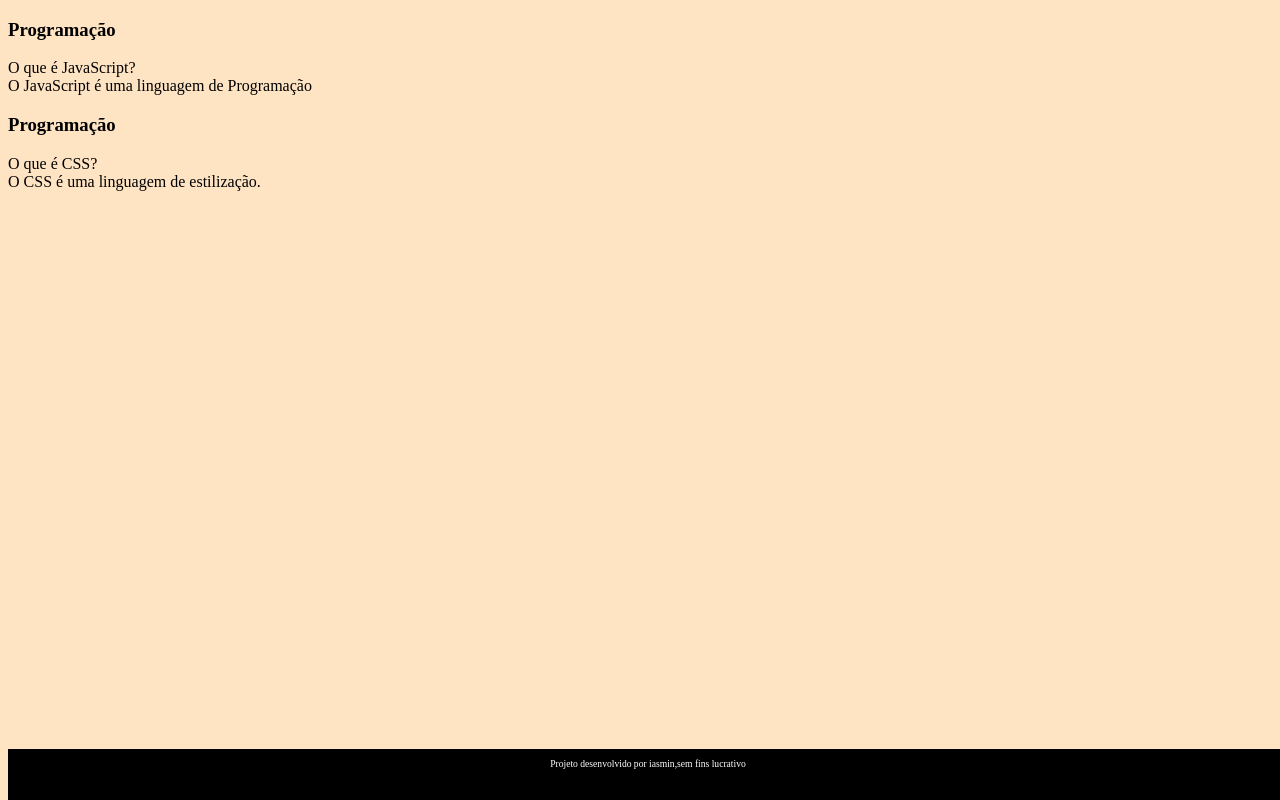
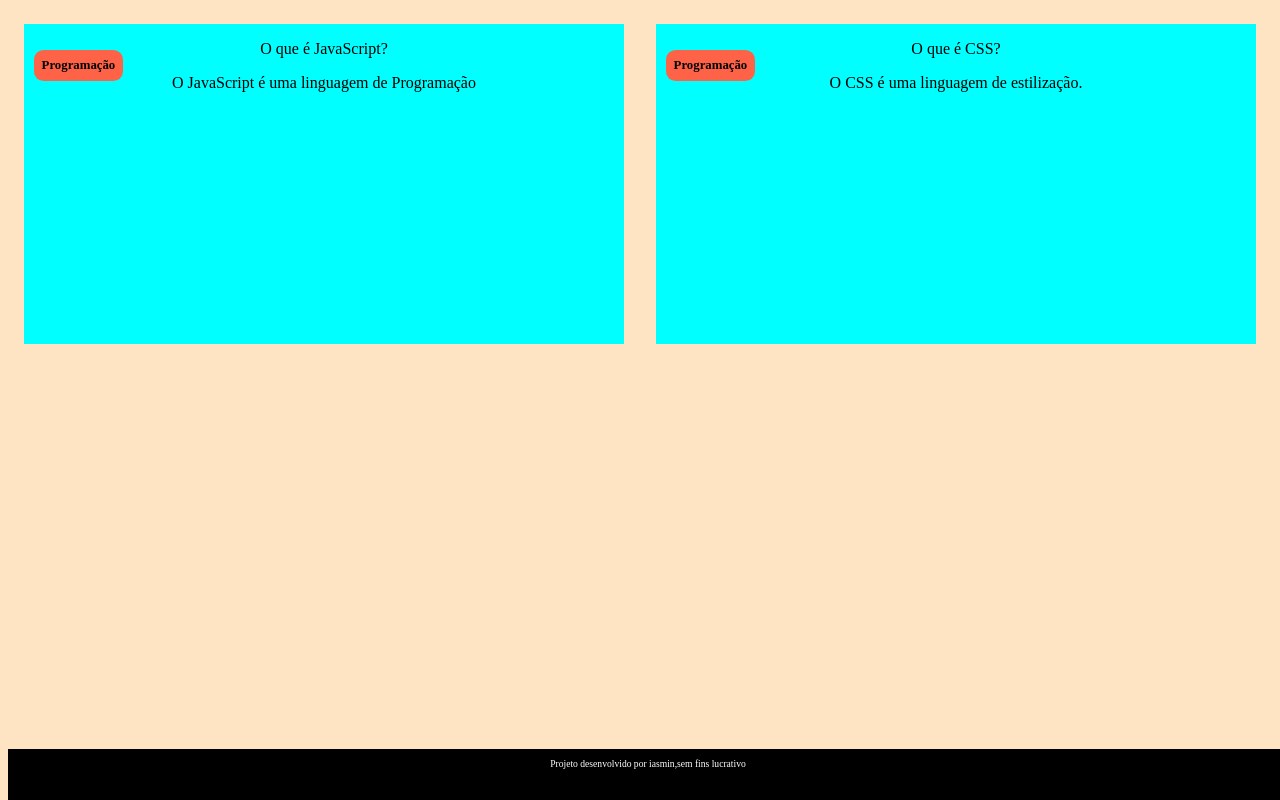
Before and after one commit to iasminrodrigues/flashcard, a plain HTML site: page index.html in a window 1280 px wide. Drawn offline with Linux system fonts and the light colour scheme; files that its build step writes are made by us from their sources.

Commit message:
atualizado

```diff
--- a/index.html
+++ b/index.html
@@ -15,10 +15,10 @@
         <div class="cartao__conteudo">
          <h3>Programação</h3>
          <div class="cartao__conteudo__pergunta">
-            O que é JavaScript?
+         <p>   O que é JavaScript?</p>
          </div>
         <div class="cartao__conteudo__resposta">
-        O JavaScript é uma linguagem de Programação
+        <p>   O JavaScript é uma linguagem de Programação</p>
         </div>
         </div>
             </article>
@@ -27,10 +27,10 @@
         <div class="cartao__conteudo">
                 <h3> Programação </h3>
                       <div class="cartao__conteudo__pergunta">
-                            O que é CSS?
+                            <p>O que é CSS?</p>
                         </div>
                        <div class="cartao__conteudo__resposta">
-                            O CSS é uma linguagem de estilização.
+                           <p> O CSS é uma linguagem de estilização.</p>
                          </div>
                         </div>
 
--- a/style.css
+++ b/style.css
@@ -1,5 +1,5 @@
 body {
-    background-color: bisque;
+    background-color: rgb(255, 228, 196);
      font-family: Bai Jamjuree;
 }
 footer {
@@ -15,3 +15,26 @@ footer p{
         height:2rem;
             margin-top: 0,5rem;
 }
+#container {
+    display: flex;
+}
+.cartao {
+    margin: 1rem 1rem;
+    background-color: aqua;
+    height: 20rem;
+    flex-grow: 1;
+    flex-basis: calc(33% - 6rem);
+}
+    .cartao__conteudo {
+    text-align: center;
+    /*background-color: aquamarine;*/
+    height: 100%;
+}
+.cartao__conteudo h3 {
+    background-color: tomato;
+    text-align: left;
+    padding: 0.5rem;
+    position: absolute;
+    margin: 0.6rem;
+    border-radius:0.6rem;
+    font-size: 1vw;
```
